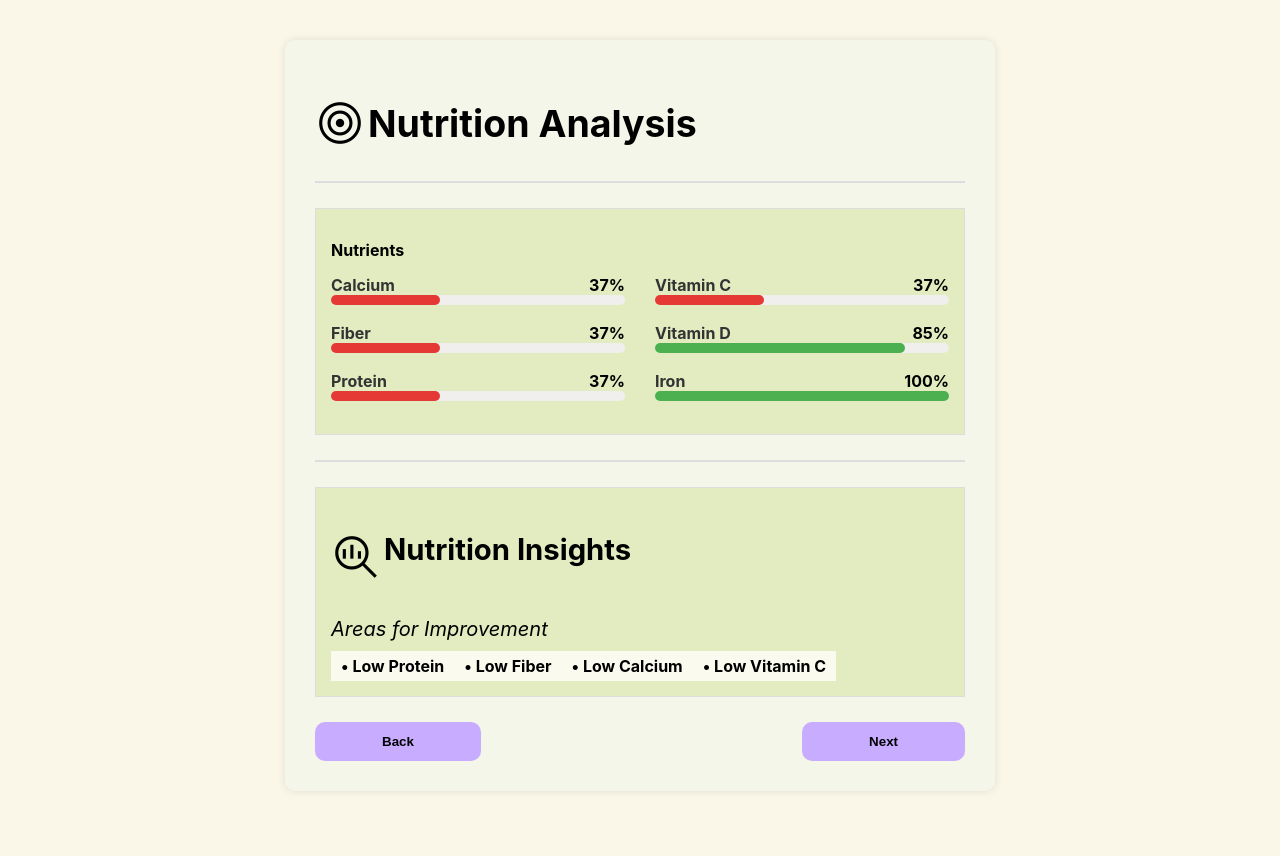
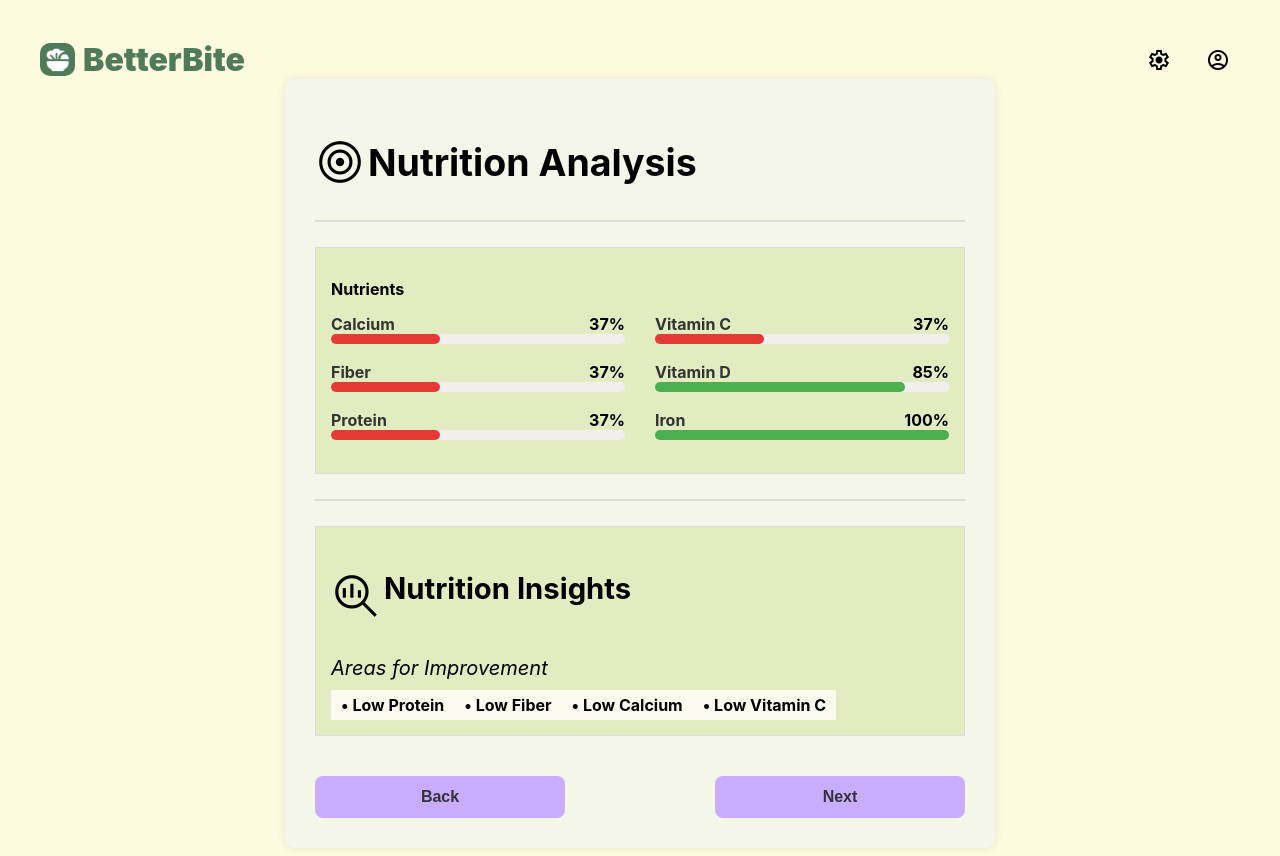
Before and after one commit to AashiLila/BetterBite, a plain HTML site: page nutritionAnalysis.html in a window 1280 px wide. Before the commit the page ends 831 px from the top, so only its background shows below. Drawn offline with nearby package versions, Linux system fonts and the light colour scheme.

Commit message:
normalized buttons across screens and added header to nutritional analysis

```diff
--- a/css/analysis-style.css
+++ b/css/analysis-style.css
@@ -10,12 +10,54 @@
   padding-top: 20px;
 }
 
+.title {
+    display: flex;
+    align-items: center;
+    gap: 8px;
+}
+.title img {
+    width: 35px;
+    height: 100%;
+    border-radius: 10px;
+}
+
+header{
+    display: flex;
+    justify-content: space-between;
+    align-items: center;
+}
+
+.app-name{
+    text-align: left;
+    color: #4F7B58;
+    font-size: 32px;
+    font-weight: 900;
+}
 
 body {
   font-family: inter;
-  background-color: #faf7e8;
+  background-color: #FEFAE0;
   margin: 0;
   padding: 40px;
+}
+
+/* account & settings button */
+.header-buttons button{
+    border: none;
+    background: none;
+    padding: 0 5px;
+    cursor: pointer;
+}
+
+.settings-btn, .account-btn{
+    font-size: 30px;
+    transition: color 0.2s;
+    padding: 5px;
+}
+
+.header-buttons{
+    display: flex;
+    gap: 15px;
 }
 
 .container {
@@ -127,20 +169,35 @@ h2 {
 
 }
 
-.buttons {
-  display: flex;
-  justify-content: space-between;
-  margin-top: 25px;
+.buttons{
+    display: flex;
+    justify-content: space-between;
+    margin-top: 40px;
+    margin-bottom: 30px auto;
 }
 
-button {
-  background-color: #C8ACFF;
-  border: none;
-  padding: 12px 67px;
-  border-radius: 10px;
-  color: black;
-  font-weight: bold;
-  cursor: pointer;
+.buttons button{
+    background-color: #C8ACFF;
+    border: none;
+    border-radius: 8px;
+    padding: 12px 40px;
+    font-size: 16px;
+    font-weight: 600;
+    color: #333;
+    cursor: pointer;
+    transition: background-color 0.2s, transform 0.1s;
+    width: 250px;
+}
+
+
+#back{
+    margin-left: 55px;
+    text-align: center;
+}
+
+#next{
+    margin-right: 55px;
+    text-align: center;
 }
 
 button:hover {
--- a/nutritionAnalysis.html
+++ b/nutritionAnalysis.html
@@ -7,6 +7,28 @@
   <link rel="stylesheet" href="https://fonts.googleapis.com/css2?family=Material+Symbols+Outlined" />
 </head>
 <body>
+
+   <header>
+    <div class="title">
+      <img src="assets/images/logo.png" alt="BetterBite logo"/>
+      <div class="app-name">BetterBite</div>
+    </div>
+
+    <!--Header buttons - account and settings!-->
+    <div class="header-buttons">
+      <button>
+        <span class="material-symbols-outlined settings-btn">
+          settings
+        </span>
+      </button>
+      <button>
+        <span class="material-symbols-outlined account-btn">
+          account_circle
+        </span>
+      </button>
+    </div>
+  </header>
+
   <div class="container">
     <div class="title-row">
         <span class="material-symbols-outlined">target</span>
```
Also changed, not shown: css/personalised-reccommendation.css (+16 -4 lines), css/recipe-style.css (+28 -12 lines), personalised-reccommendation.html (+3 -3 lines), recipe.html (+2 -2 lines).
